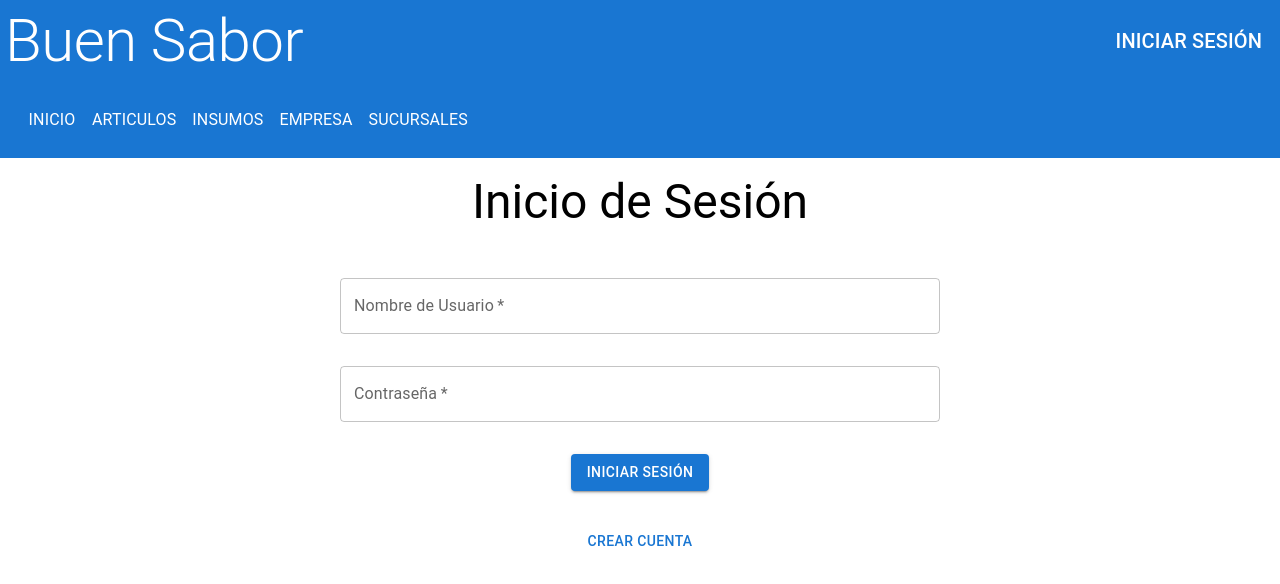
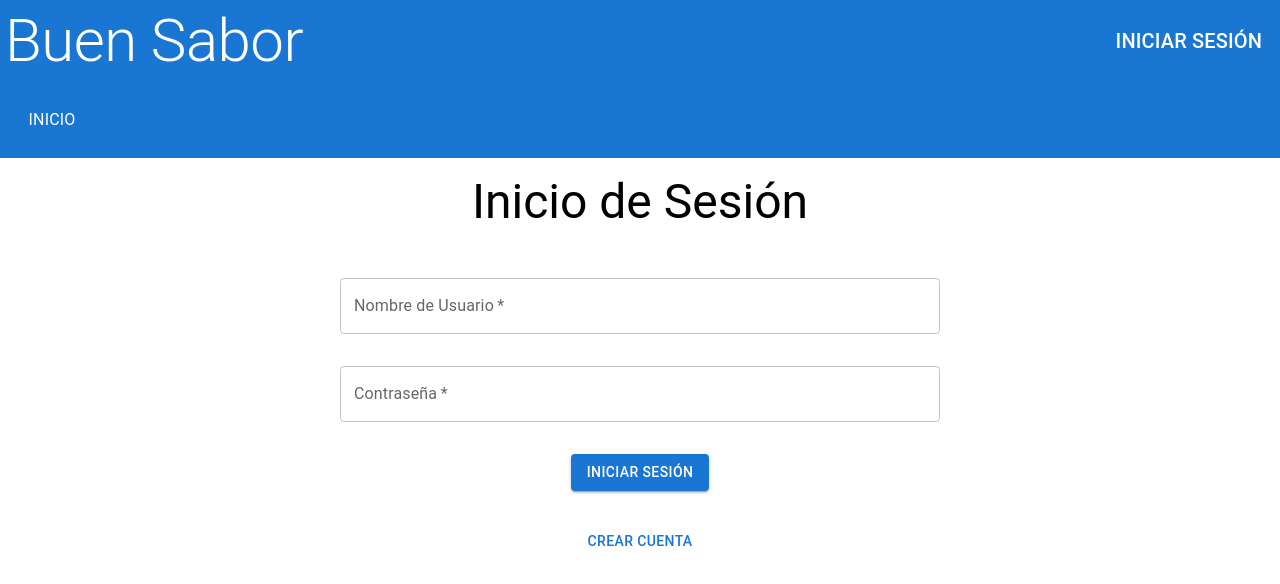
Before and after one commit to Enzo1s/buenSaborFront, a React (Vite) app: page /login in a window 1280 px wide. Shown: the top 584 px of the page. Built offline with nearby package versions, Linux system fonts and the light colour scheme; some icons are missing; what @mercadopago/sdk-react would draw is missing.

Commit message:
Modifica header: Agrega funcionalidad para mostrar botones segun el rol

```diff
--- a/src/Context/authContext.tsx
+++ b/src/Context/authContext.tsx
@@ -54,6 +54,7 @@ export const AuthProvider = ({ children }: AuthProviderProps) => {
       setUser(data);
       setIsAuthenticated(true);
       localStorage.setItem('token', JSON.stringify(token));
+      console.log(data.rol);
       navigate('/')
     } catch (error) {
       alert('Error al iniciar sesión. Por favor, verifica tus credenciales.');
--- a/src/components/Header.tsx
+++ b/src/components/Header.tsx
@@ -19,7 +19,7 @@ const Header = () => {
   const [idPreference, setIdPreference] = useState(null)
   const [viewForm, setViewForm] = useState(false)
 
-  const { isAuthenticated, logout } = useAuth()
+  const { isAuthenticated, user, logout } = useAuth()
   const { pedidoVenta, removeItemFromCart } = useCartContext()
 
   const handleClick = (event: React.MouseEvent<HTMLButtonElement>) => {
@@ -63,10 +63,30 @@ const Header = () => {
       </Grid>
       <Grid size={6} sx={{ bgcolor: 'primary.main', padding: '20px' }}>
         <Button variant="text" onClick={() => navigate('/')}><Typography color='white'>Inicio</Typography></Button>
-        <Button variant="text" onClick={() => navigate('/articulo-manufacturado')}><Typography color='white'> Articulos </Typography></Button>
-        <Button variant="text" onClick={() => navigate('/articulo-insumo')}><Typography color='white'>Insumos</Typography></Button>
-        <Button variant="text" onClick={() => navigate('/empresa')}><Typography color='white'>Empresa</Typography></Button>
-        <Button variant="text" onClick={() => navigate('/sucursal')}><Typography color='white'>Sucursales</Typography></Button>
+        {isAuthenticated && (user?.rol.toString() === "EMPLEADO" || user?.rol.toString() === "ADMIN") &&
+        (
+          <>
+            <Button variant="text" onClick={() => navigate('/articulo-manufacturado')}>
+              <Typography color='white'>Artículos</Typography>
+            </Button>
+            <Button variant="text" onClick={() => navigate('/articulo-insumo')}>
+              <Typography color='white'>Insumos</Typography>
+            </Button>
+          </>
+        )}
+
+        {isAuthenticated && user?.rol.toString() === 'ADMIN' &&
+        (
+          <>
+            <Button variant="text" onClick={() => navigate('/empresa')}>
+              <Typography color='white'>Empresa</Typography>
+            </Button>
+            <Button variant="text" onClick={() => navigate('/sucursal')}>
+              <Typography color='white'>Sucursales</Typography>
+            </Button>
+          </>
+        )}
+
       </Grid>
 
       <Grid size={3} sx={{ bgcolor: 'primary.main', padding: '20px' }}>
--- a/src/enums/Rol.ts
+++ b/src/enums/Rol.ts
@@ -1,3 +1,3 @@
 export enum Rol {
-    ADMIN = "Administrador", VENDEDOR = "Vendedor", CAJERO = "Cajero", EMPLEADO = "Empleado", CLIENTE = "Cliente"
+    CLIENTE = "Cliente", EMPLEADO = "Empleado", ADMIN = "Administrador",   // VENDEDOR = "Vendedor", CAJERO = "Cajero",
 }
--- a/src/views/articulosManufacturados/ArticuloManufacturadoView.tsx
+++ b/src/views/articulosManufacturados/ArticuloManufacturadoView.tsx
@@ -5,7 +5,6 @@ const ArticuloManufacturadoView = () => {
   return (
     <Grid>
       <Typography variant="h3">Articulo Manufacturado</Typography>
-
       <Outlet />
     </Grid>
   )
```
